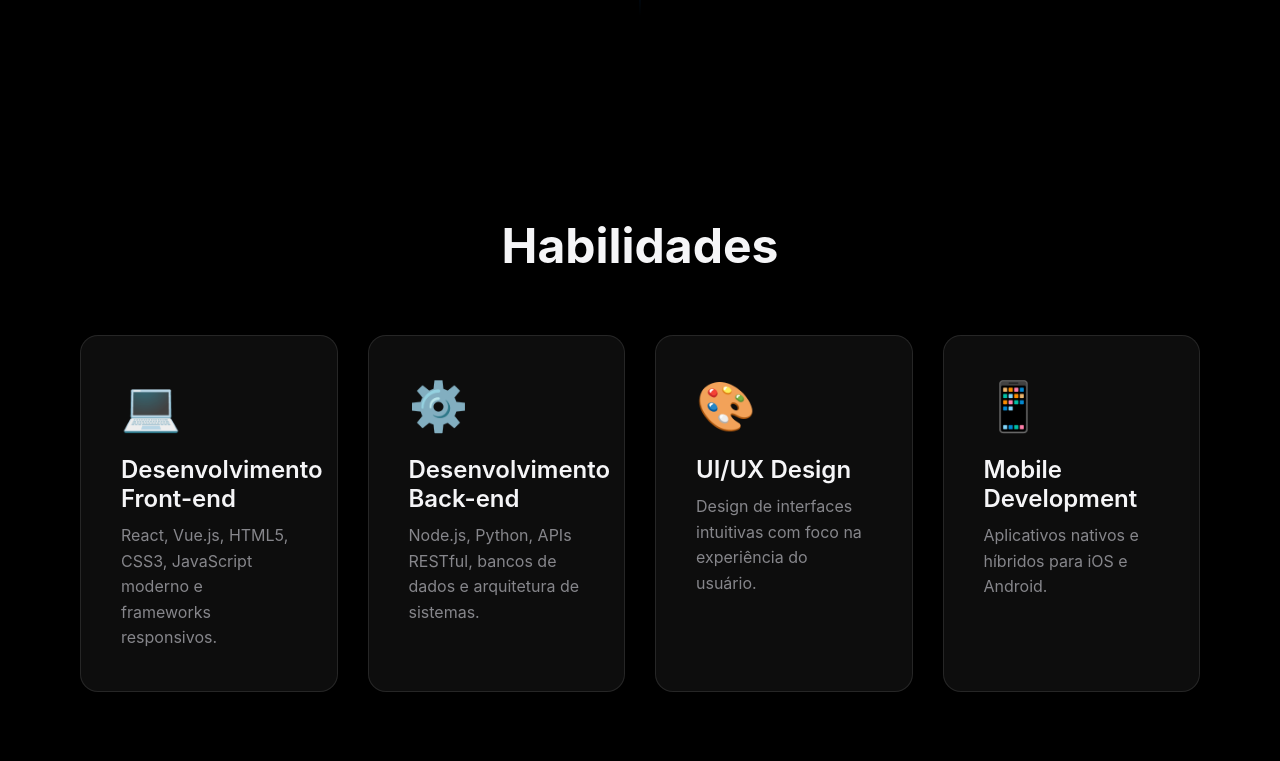
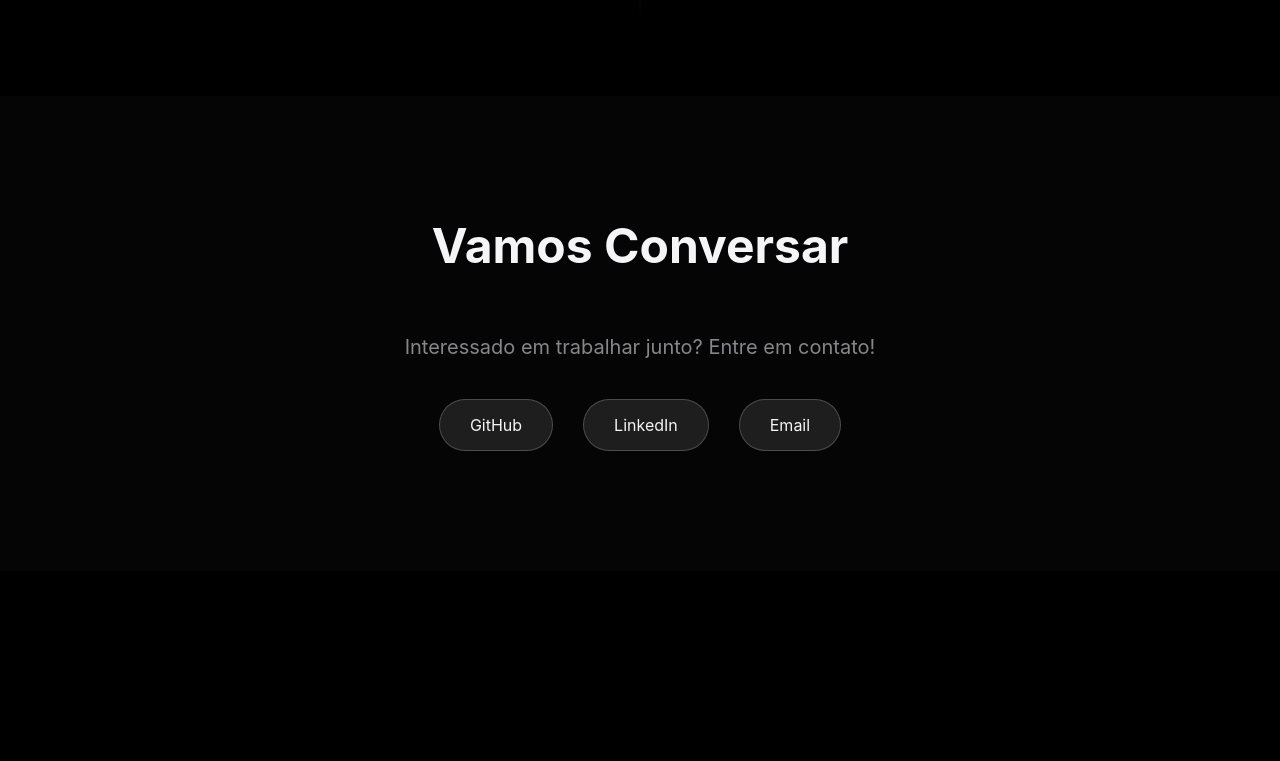
Before and after one commit to GabrielMolonhoni/GabrielMolonhoni.github.io, a plain HTML site: page index.html in a window 1280 px wide. Shown: the part 2699-3460 px from the top of the page. After the commit the page ends 3270 px from the top, so only its background shows below. Drawn offline with Linux system fonts and the light colour scheme.

Commit message:
Update index.html

```diff
--- a/index.html
+++ b/index.html
@@ -498,7 +498,7 @@
         </div>
     </section>
 
-    <section class="section" id="habilidades">
+    <!--<section class="section" id="habilidades">
         <h2 class="section-title">Habilidades</h2>
         <div class="skills-grid">
             <div class="skill-card">
@@ -522,7 +522,7 @@
                 <p class="skill-desc">Aplicativos nativos e híbridos para iOS e Android.</p>
             </div>
         </div>
-    </section>
+    </section> -->
 
 
 
```
